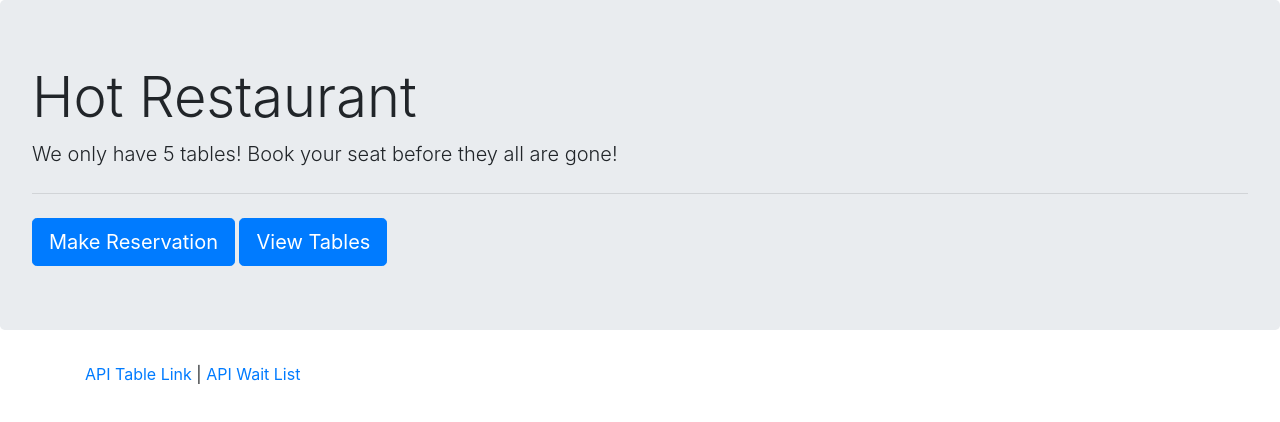
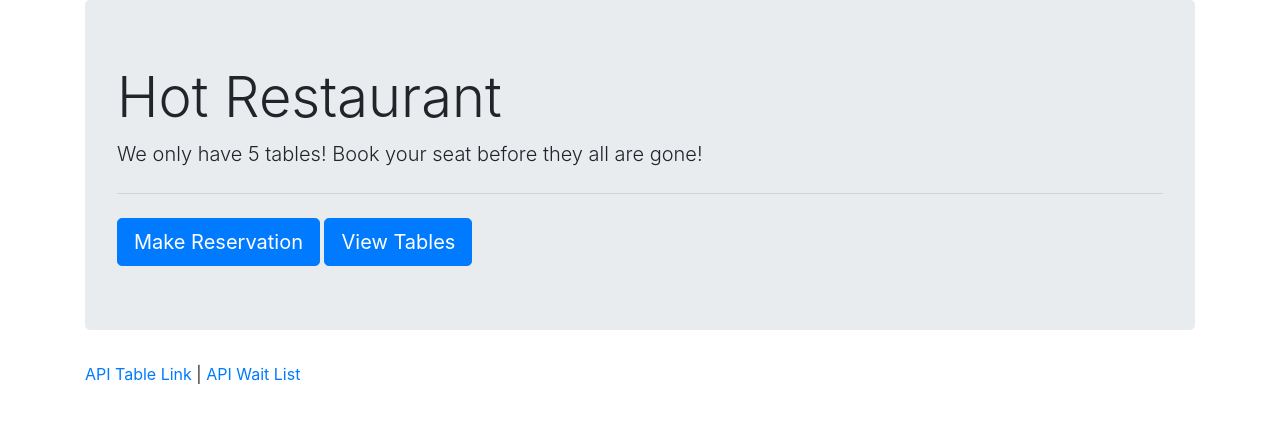
Before and after one commit to Jdilla1212/Hot-Restaurant, a plain HTML site: page home.html in a window 1280 px wide. Drawn offline with nearby package versions, Linux system fonts and the light colour scheme.

Commit message:
minor html changes

```diff
--- a/home.html
+++ b/home.html
@@ -10,12 +10,14 @@
 </head>
 
 <body>
+    <div class="container">
         <div class="jumbotron">
             <h1 class="display-4">Hot Restaurant</h1>
             <p class="lead">We only have 5 tables! Book your seat before they all are gone!</p>
             <hr class="my-4">
             <a class="btn btn-primary btn-lg" href="#" role="button">Make Reservation</a>
             <a class="btn btn-primary btn-lg" href="#" role="button">View Tables</a>
+        </div>
     </div>
 
 
```
Also changed, not shown: tables.html (+1 -1 lines). Lines whose indentation alone changed are shown as unchanged.
